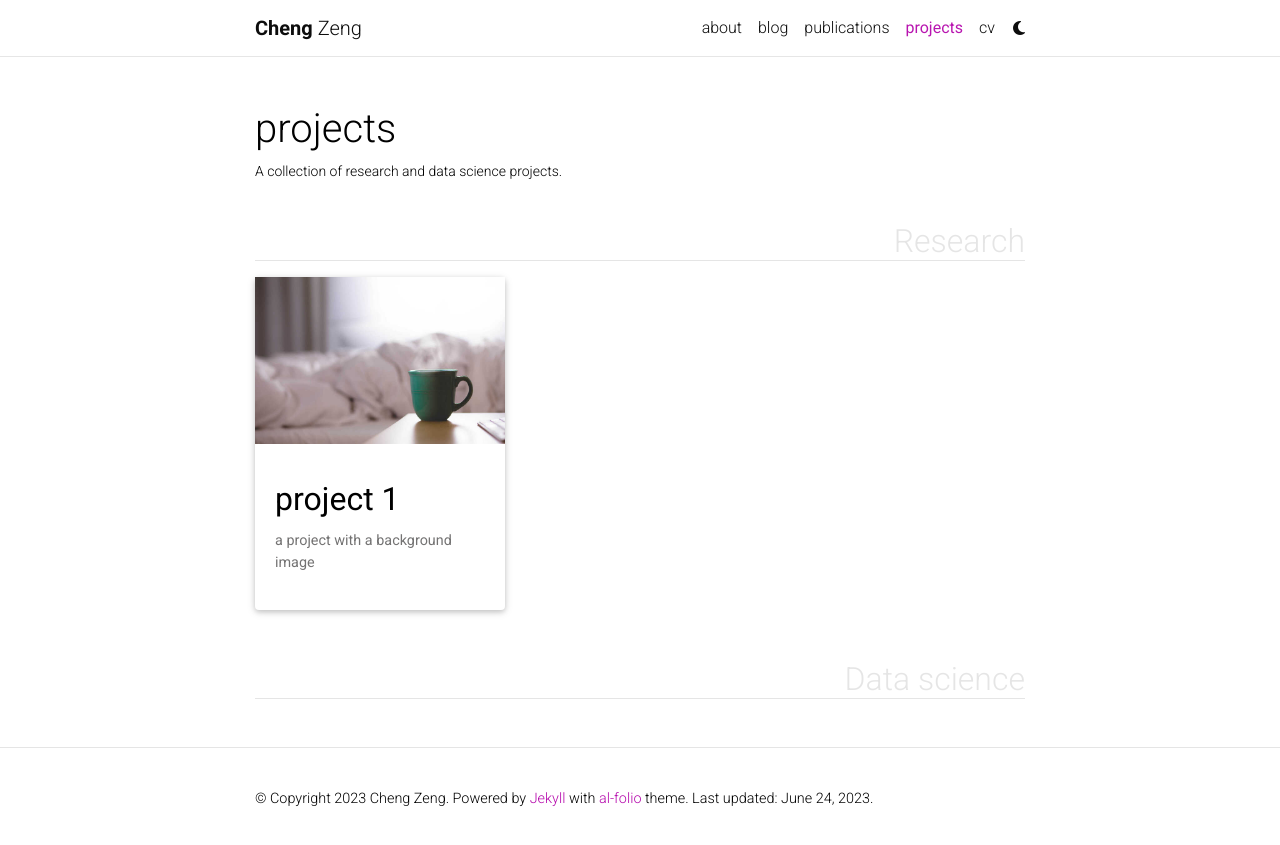
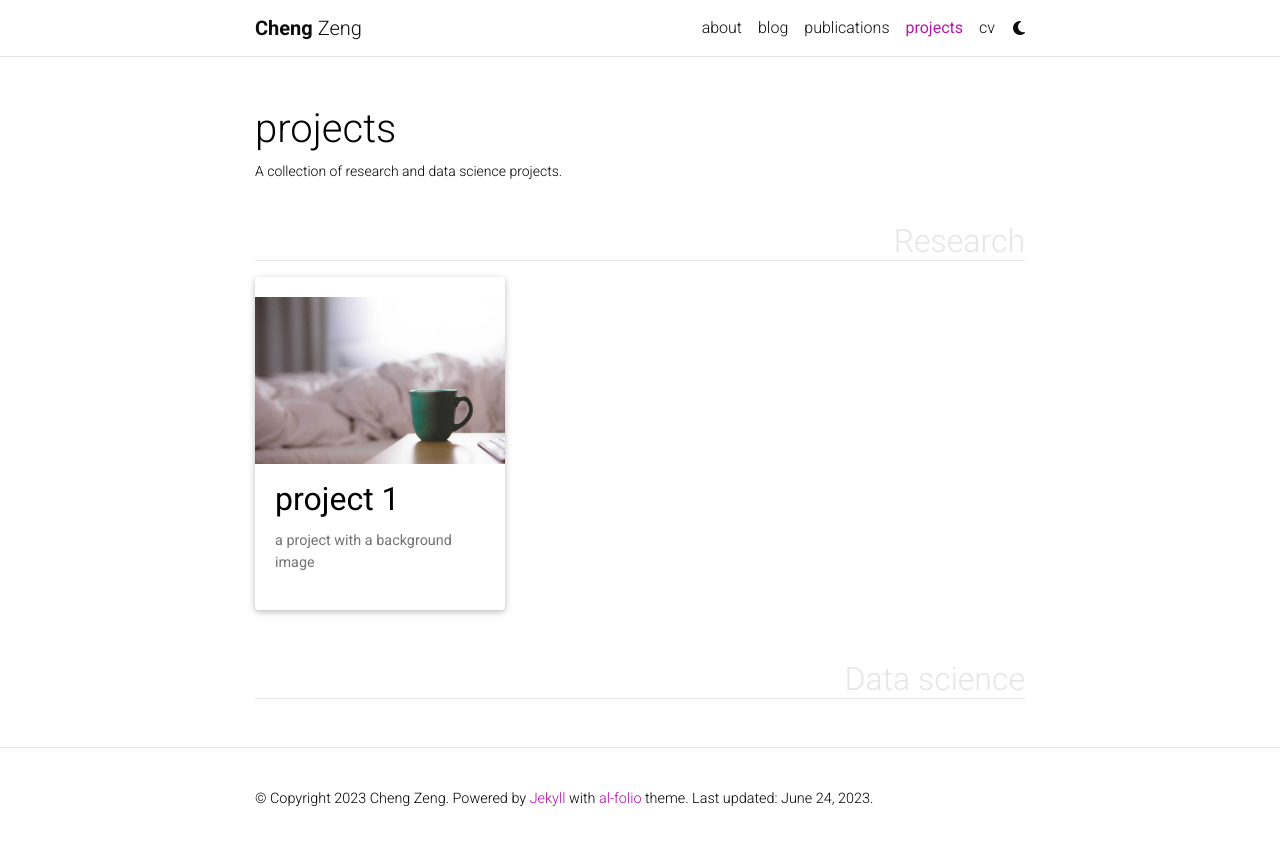
Before and after one commit to cengc13/website, a Jekyll site: the page built from _pages/projects.md, in a window 1280 px wide. Shown: the top 845 px of the page. Built offline with Jekyll 4.4.1, drawn with Linux system fonts in a browser that asks for light colours; comment, search, counter and statistics services are not loaded; a style sheet for code colours, icons or effects is not loaded.

Commit message:
style adjustment

```diff
--- a/_includes/figure.html
+++ b/_includes/figure.html
@@ -14,15 +14,16 @@
     {% endif %}
 
     <!-- Fallback to the original file -->
-    <img
+   <img
       src="{{ include.path | relative_url }}"
+      style="position:relative; top:20px; border:none;"
       {% if include.class %}class="{{ include.class }}"{% endif %}
       {% if include.width %}width="{{ include.width }}"{% else %}width="auto"{% endif %}
       {% if include.height %}height="{{ include.height }}"{% else %}height="auto"{% endif %}
       {% if include.min-width %}min-width="{{ include.min-width }}"{% endif %}
       {% if include.min-height %}min-height="{{ include.min-height }}"{% endif %}
       {% if include.max-width %}max-width="{{ include.max-width }}"{% endif %}
-      {% if include.max-height %}height="{{ include.max-height }}"{% endif %}
+      {% if include.max-height %}max-height="{{ include.max-height }}"{% endif %}
       {% if include.alt %}alt="{{ include.alt }}"{% endif %}
       {% if include.title %}title="{{ include.title }}"{% endif %}
       {% if include.zoomable %}data-zoomable{% endif %}
--- a/_includes/news.html
+++ b/_includes/news.html
@@ -11,7 +11,7 @@
               {% endif %}
               {% for item in news limit: news_limit %}
                 <tr>
-                  <th scope="row">{{ item.date | date: "%b %-d, %Y" }}</th>
+                  <th scope="row">{{ item.date | date: "%Y/%m" }}</th>
                   <td>
                     {% if item.inline -%}
                       {{ item.content | remove: '<p>' | remove: '</p>' | emojify }}
```
Also changed, not shown: _layouts/bib.html (+3 -4 lines).
